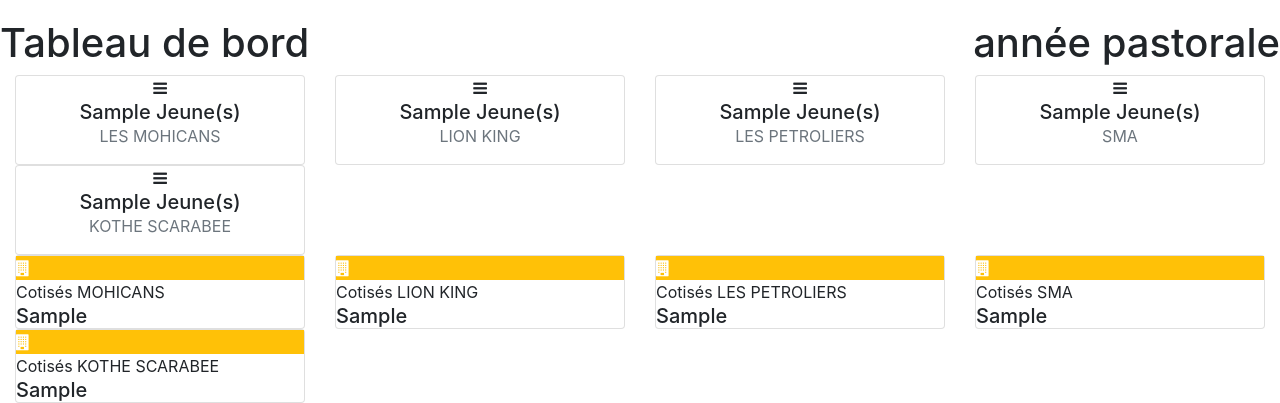
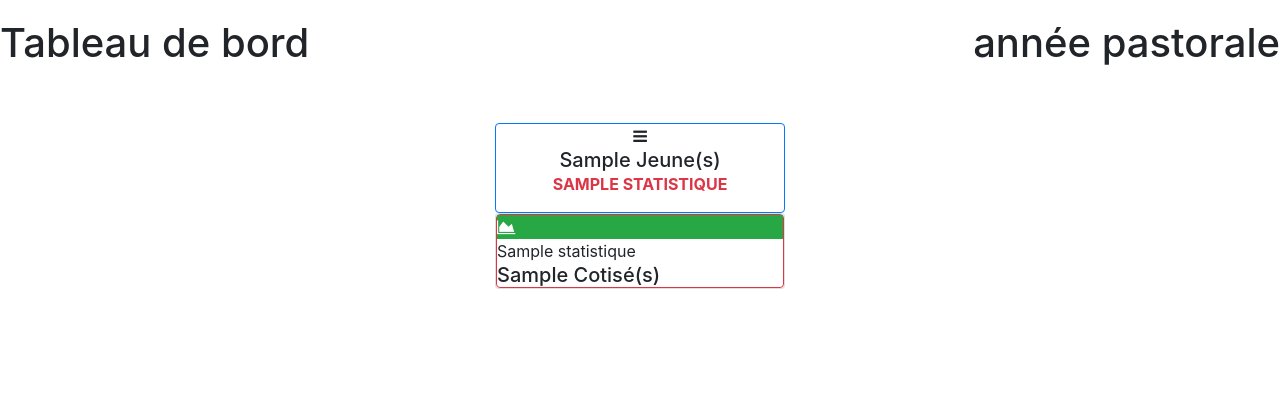
Before and after one commit to soumcedric/Gestiscout, a Symfony app: template templates/connexion/DashboardDistrict.html.twig in a window 1280 px wide. Shown: the part 575-978 px from the top of the page. After the commit the page ends 864 px from the top, so only its background shows below. Run offline with Twig, Linux system fonts and the light colour scheme; the template is opened without the code that fills it: most values are stand-ins (such as "Sample title", 1, 10 or a date in 2020); some libraries are stand-ins or nearby versions.

Commit message:
modification du dashbord district

```diff
--- a/src/Security/LoginCustomAuthenticator.php
+++ b/src/Security/LoginCustomAuthenticator.php
@@ -172,7 +172,7 @@ class LoginCustomAuthenticator extends AbstractFormLoginAuthenticator implements
                     }
                     else
                         {
-                            $request->getSession()->set('districtid',$user->getcomm());
+                            $request->getSession()->set('districtid',$user->getDistrict());
                             $request->getSession()->set('entite','2');// entité connecté district => 2
                         }
 
--- a/templates/connexion/DashboardDistrict.html.twig
+++ b/templates/connexion/DashboardDistrict.html.twig
@@ -26,26 +26,34 @@
             </div>
         </div>
     </div>
+
+    <br/>
+    <br/>
     <div class="container-fluid">
-        <div class="row clearfix">
-            <div class="col-lg-3 col-md-6 col-sm-12">
-                <div class="card w_card3">
+        <div class="row clearfix justify-content-md-center ">
+
+        {% for stat in statistiques %}
+
+              <div class="col-lg-3 col-md-12 col-sm-12 col-12">
+                <div class="card w_card3 border border-primary rounded">
                     <div class="body">
                         <div class="text-center"><i class="fa fa-bars"></i>
-                            <h5 class="m-t-20 mb-0">{{ nbreJeuneSsm}} Jeune(s)</h5>
-                            <p class="text-muted">LES MOHICANS</p>
-{#                            <a href="javascript:void(0);" class="btn btn-primary btn-round">Consulter liste</a>#}
+                            <h5 class="m-t-20 mb-0">{{ stat.nbreJeuneByGroupe}} Jeune(s)</h5>
+                            <p class="font-weight-bold text-danger">{{stat.nom | upper}}</p>
+
                         </div>
                     </div>
                 </div>
             </div>
-            <div class="col-lg-3 col-md-6 col-sm-12">
+        {% endfor %}
+
+            {# <div class="col-lg-3 col-md-6 col-sm-12">
                 <div class="card w_card3">
                     <div class="body">
                         <div class="text-center"><i class="fa fa-bars"></i>
                             <h5 class="m-t-20 mb-0">{{ NbreJeuneLionKing }} Jeune(s)</h5>
                             <p class="text-muted">LION KING</p>
-{#                            <a href="javascript:void(0);" class="btn btn-primary btn-round">Consulter liste</a>#}
+
                         </div>
                     </div>
                 </div>
@@ -56,7 +64,7 @@
                         <div class="text-center"><i class="fa fa-bars"></i>
                             <h5 class="m-t-20 mb-0">{{ nbreJeuneLesPetroliers }} Jeune(s)</h5>
                             <p class="text-muted">LES PETROLIERS</p>
-{#                            <a href="javascript:void(0);" class="btn btn-primary btn-round">Consulter liste</a>#}
+
                         </div>
                     </div>
                 </div>
@@ -67,7 +75,7 @@
                         <div class="text-center"><i class="fa fa-bars"></i>
                             <h5 class="m-t-20 mb-0">{{ nbreJeuneSma }} Jeune(s)</h5>
                             <p class="text-muted">SMA</p>
-{#                            <a href="javascript:void(0);" class="btn btn-primary btn-round">Consulter liste</a>#}
+
                         </div>
                     </div>
                 </div>
@@ -78,14 +86,28 @@
                         <div class="text-center"><i class="fa fa-bars"></i>
                             <h5 class="m-t-20 mb-0">{{ nbreJeuneNda }} Jeune(s)</h5>
                             <p class="text-muted">KOTHE SCARABEE</p>
-{#                            <a href="javascript:void(0);" class="btn btn-primary btn-round">Consulter liste</a>#}
+
+                        </div>
+                    </div>
+                </div>
+            </div> #}
+        </div>
+         <div class="row clearfix justify-content-md-center ">
+
+          {% for stat in statistiques %}
+                 <div class="col-lg-3 col-md-12 col-sm-12 col-12">
+                <div class="card">
+                    <div class="body top_counter border border-danger rounded">
+                        <div class="icon bg-success text-white"><i class="fa fa-area-chart"></i> </div>
+                        <div class="content">
+                            <span>{{stat.nom}}</span>
+                            <h5 class="number mb-0">{{ stat.nbreJeuneCotiseByGroupe }} Cotisé(s)</h5>
                         </div>
                     </div>
                 </div>
             </div>
-        </div>
-        <div class="row clearfix">
-            <div class="col-lg-3 col-md-6 col-sm-12">
+          {% endfor %}
+           {# <div class="col-lg-3 col-md-6 col-sm-12">
                 <div class="card">
                     <div class="body top_counter">
                         <div class="icon bg-warning text-white"><i class="fa fa-building"></i> </div>
@@ -95,8 +117,8 @@
                         </div>
                     </div>
                 </div>
-            </div>
-            <div class="col-lg-3 col-md-6 col-sm-12">
+            </div> #}
+         {#    <div class="col-lg-3 col-md-6 col-sm-12">
                 <div class="card">
                     <div class="body top_counter">
                         <div class="icon bg-warning text-white"><i class="fa fa-building"></i> </div>
@@ -141,7 +163,7 @@
                 </div>
             </div>
 
-
+#}
 
 
         </div>
```
Also changed, not shown: migrations/Version20221208220503.php (+11 -11 lines), src/Classes/QueryClass.php (+23 -12 lines), src/Controller/ConnexionController.php (+64 -15 lines).
